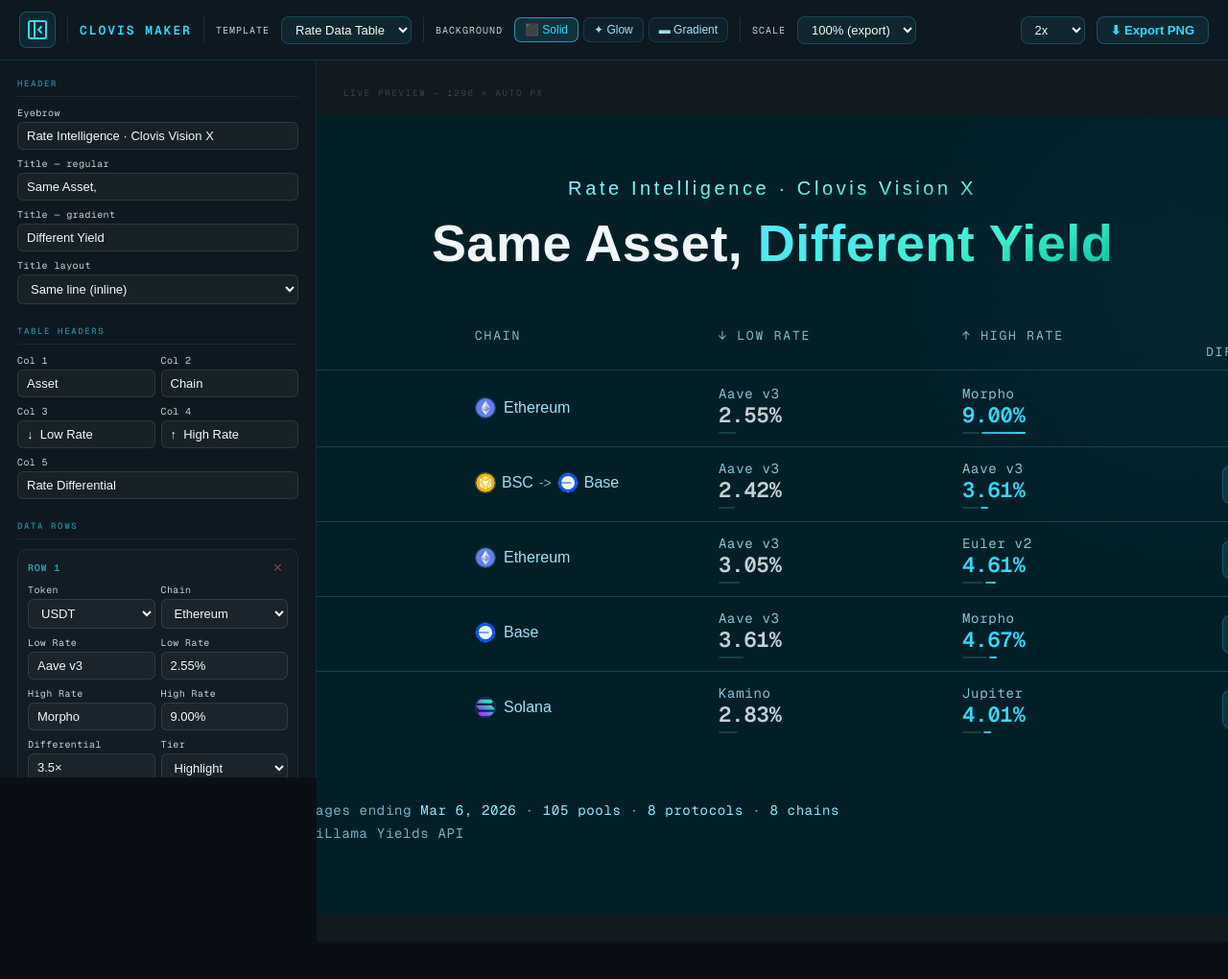
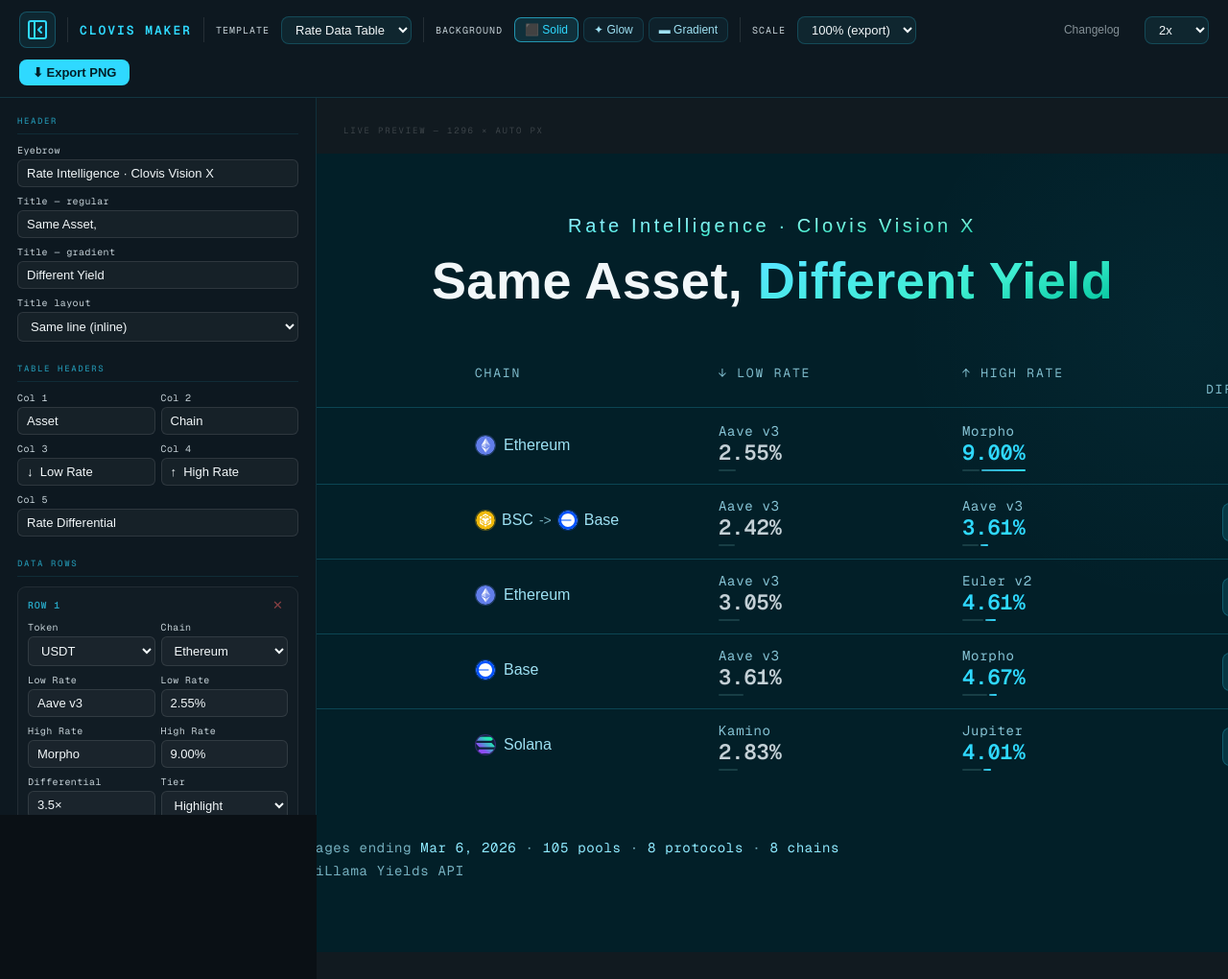
Before and after one commit to yei-jean/clovis-design-demo, a plain HTML site: page clovis-graphic-maker/index.html in a window 1280 px wide. Shown: the whole page at 96% size. Before the commit the page ends 981 px from the top, so only its background shows below. Drawn offline with nearby package versions, Linux system fonts and the light colour scheme; a web font is replaced by a local one.

Commit message:
Add a new button link to the changelog in index.html and introduce a new button style for better user interaction. Update export button styling for improved visual consistency.

```diff
--- a/clovis-graphic-maker/index.html
+++ b/clovis-graphic-maker/index.html
@@ -153,6 +153,19 @@
       }
       .btn-ghost:hover {
         background: rgba(47, 217, 255, 0.15);
+      }
+      .btn-link {
+        background: transparent;
+        border: none;
+        color: var(--text-dis);
+        font-size: 12px;
+        font-weight: 500;
+        opacity: 0.65;
+        text-decoration: none;
+      }
+      .btn-link:hover {
+        color: var(--text-sec);
+        opacity: 0.9;
       }
       .btn-icon {
         padding: 6px;
@@ -1142,16 +1155,18 @@
         <option value="1" selected>100% (export)</option>
       </select>
       <div style="flex: 1"></div>
+      <a href="../changelog.html" class="btn btn-link" title="Changelog"
+        >Changelog</a
+      >
       <select class="tool-select" id="export-scale-sel" title="匯出解析度倍數">
         <option value="1">1x</option>
         <option value="1.5">1.5x</option>
         <option value="2" selected>2x</option>
         <option value="3">3x</option>
       </select>
-      <button class="btn btn-ghost" onclick="exportPNG()">⬇ Export PNG</button>
-      <!-- <a href="../changelog.html" class="btn btn-ghost" title="Changelog"
-        >Updates</a
-      > -->
+      <button class="btn btn-primary" onclick="exportPNG()">
+        ⬇ Export PNG
+      </button>
     </div>
 
     <!-- MAIN -->
```
